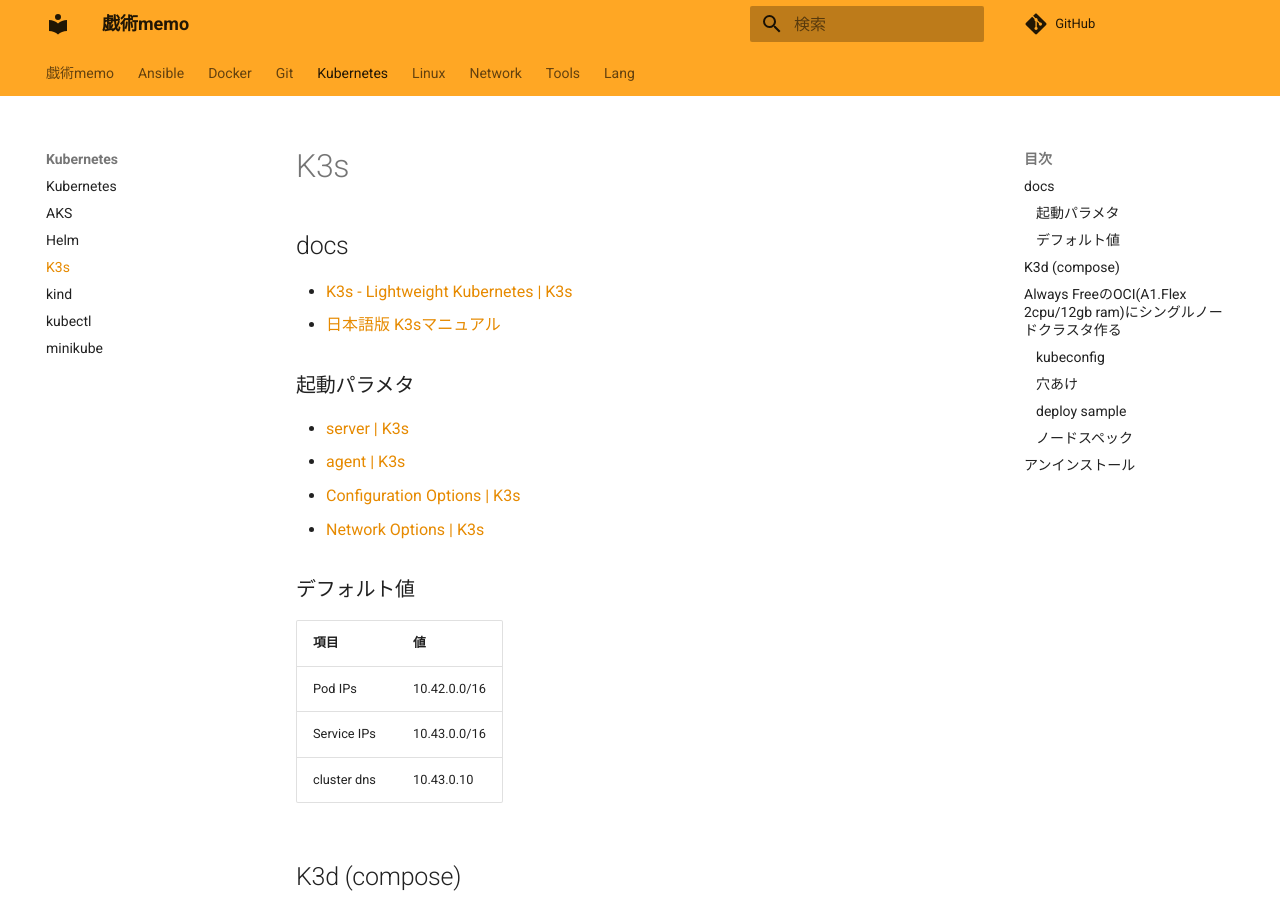
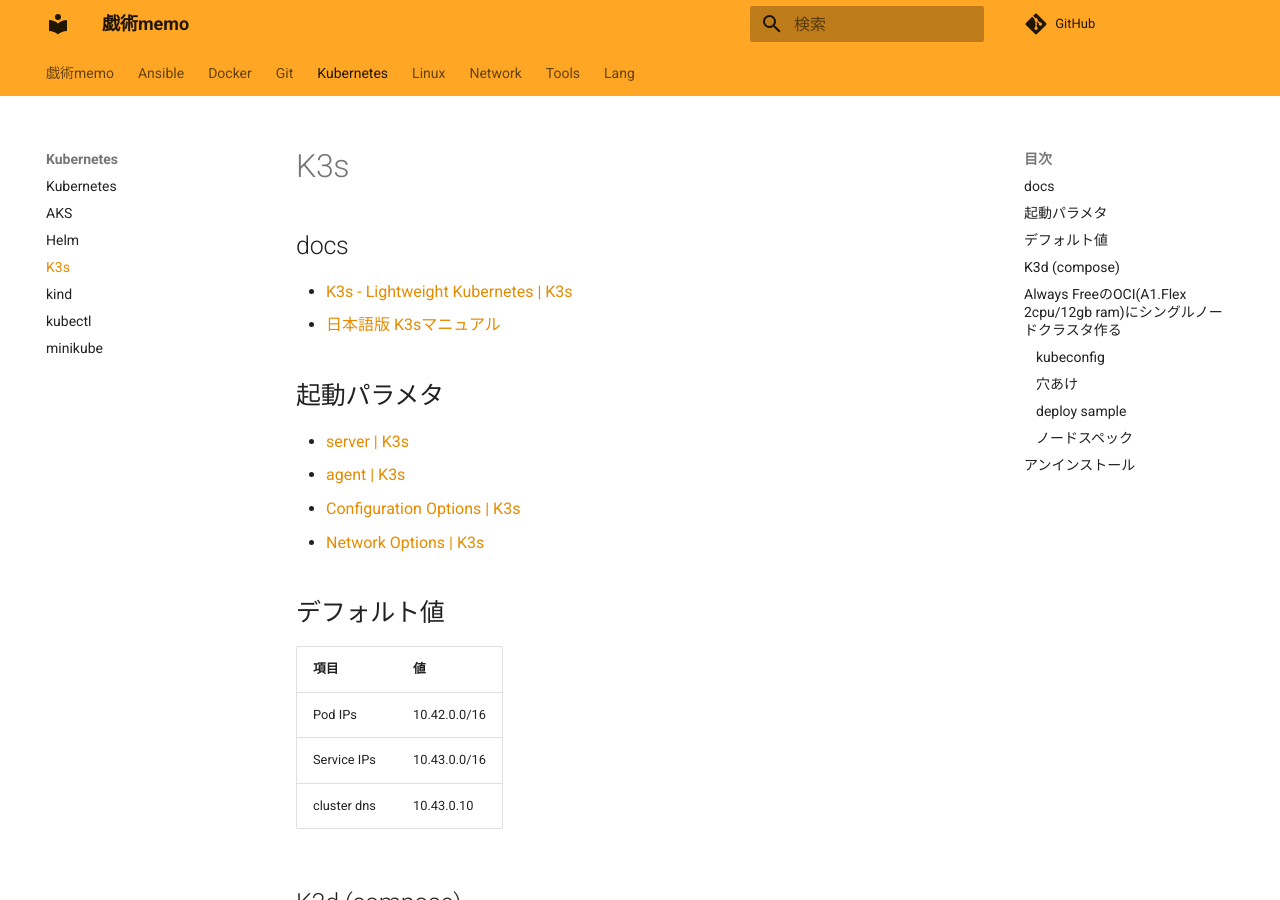
Before and after one commit to zaki-lknr/docs, an MkDocs documentation site: the page built from docs/Kubernetes/k3s.md, in a window 1280 px wide and 900 px high. Built offline with MkDocs 1.6.1 and Material for MkDocs 9.7.7, drawn with Linux system fonts in a browser that asks for light colours; comment, search, counter and statistics services are not loaded.

Commit message:
fix: 見出しレベル修正

```diff
--- a/docs/Kubernetes/k3s.md
+++ b/docs/Kubernetes/k3s.md
@@ -5,14 +5,14 @@
 - [K3s - Lightweight Kubernetes | K3s](https://docs.k3s.io/)
 - [日本語版 K3sマニュアル](https://www.rancher.co.jp/pdfs/K3s-eBook4Styles0507.pdf)
 
-### 起動パラメタ
+## 起動パラメタ
 
 - [server | K3s](https://docs.k3s.io/cli/server)
 - [agent | K3s](https://docs.k3s.io/cli/agent)
 - [Configuration Options | K3s](https://docs.k3s.io/installation/configuration)
 - [Network Options | K3s](https://docs.k3s.io/installation/network-options)
 
-### デフォルト値
+## デフォルト値
 
 | 項目          | 値            |
 | ----------- | ------------ |
```
